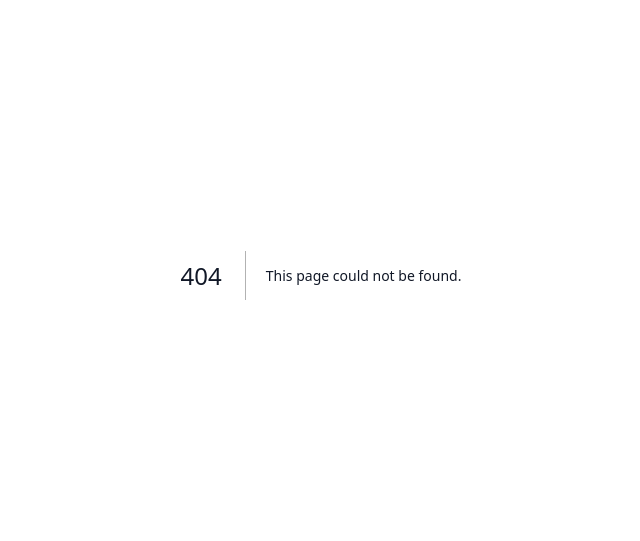
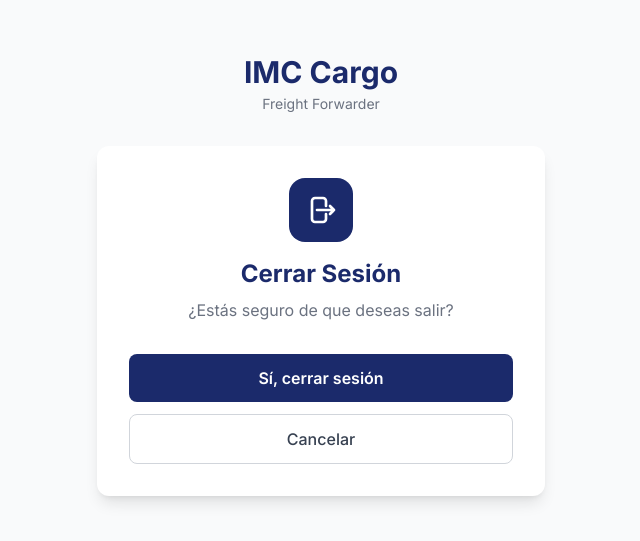
Before and after one commit to fcocamus-droid/webimcoficial, a Next.js app: page /signout in a window 1280 px wide. Before the commit this address had no page. Shown: the part 125-666 px from the top of the page, without its empty margins (319-959 px from the left). Built offline with nearby package versions, Linux system fonts and the light colour scheme.

Commit message:
feat: branded signout page with IMC styling
Replace default NextAuth signout page with custom branded page
using IMC navy/white theme, confirmation prompt, and cancel button.

Co-Authored-By: Claude Opus 4.6 (1M context) <noreply@anthropic.com>

```diff
--- /dev/null
+++ b/app/(auth)/signout/page.tsx
@@ -0,0 +1,43 @@
+"use client";
+
+import { signOut } from "next-auth/react";
+import { useState } from "react";
+
+export default function SignOutPage() {
+  const [loading, setLoading] = useState(false);
+
+  async function handleSignOut() {
+    setLoading(true);
+    await signOut({ callbackUrl: "/" });
+  }
+
+  return (
+    <>
+      <div className="text-center mb-8">
+        <div className="w-16 h-16 bg-[#1B2A6B] rounded-2xl flex items-center justify-center mx-auto mb-4">
+          <svg className="w-8 h-8 text-white" fill="none" viewBox="0 0 24 24" stroke="currentColor" strokeWidth={2}>
+            <path strokeLinecap="round" strokeLinejoin="round" d="M15.75 9V5.25A2.25 2.25 0 0013.5 3h-6a2.25 2.25 0 00-2.25 2.25v13.5A2.25 2.25 0 007.5 21h6a2.25 2.25 0 002.25-2.25V15m3 0l3-3m0 0l-3-3m3 3H9" />
+          </svg>
+        </div>
+        <h2 className="text-2xl font-bold text-[#1B2A6B]">Cerrar Sesión</h2>
+        <p className="text-gray-500 mt-2">¿Estás seguro de que deseas salir?</p>
+      </div>
+
+      <div className="space-y-3">
+        <button
+          onClick={handleSignOut}
+          disabled={loading}
+          className="w-full py-3 bg-[#1B2A6B] text-white font-semibold rounded-lg hover:bg-[#15224f] transition disabled:opacity-50"
+        >
+          {loading ? "Cerrando sesión..." : "Sí, cerrar sesión"}
+        </button>
+        <a
+          href="/cotizar"
+          className="block w-full py-3 text-center border border-gray-300 text-gray-700 font-medium rounded-lg hover:bg-gray-50 transition"
+        >
+          Cancelar
+        </a>
+      </div>
+    </>
+  );
+}
--- a/app/(cotizador)/layout.tsx
+++ b/app/(cotizador)/layout.tsx
@@ -89,7 +89,7 @@ function Navbar() {
                     </Link>
                     <hr className="my-1 border-gray-100" />
                     <Link
-                      href="/api/auth/signout"
+                      href="/signout"
                       className="block px-4 py-2.5 text-sm text-red-600 hover:bg-red-50"
                       onClick={() => setMenuOpen(false)}
                     >
@@ -158,7 +158,7 @@ function Navbar() {
                 Mi Cuenta
               </Link>
               <Link
-                href="/api/auth/signout"
+                href="/signout"
                 className="block px-3 py-2 rounded-lg text-sm text-red-300 hover:bg-white/10"
                 onClick={() => setMobileOpen(false)}
               >
--- a/auth.ts
+++ b/auth.ts
@@ -17,6 +17,7 @@ export const { handlers, signIn, signOut, auth } = NextAuth({
   },
   pages: {
     signIn: '/login',
+    signOut: '/signout',
     error: '/login',
   },
   providers: [
```
